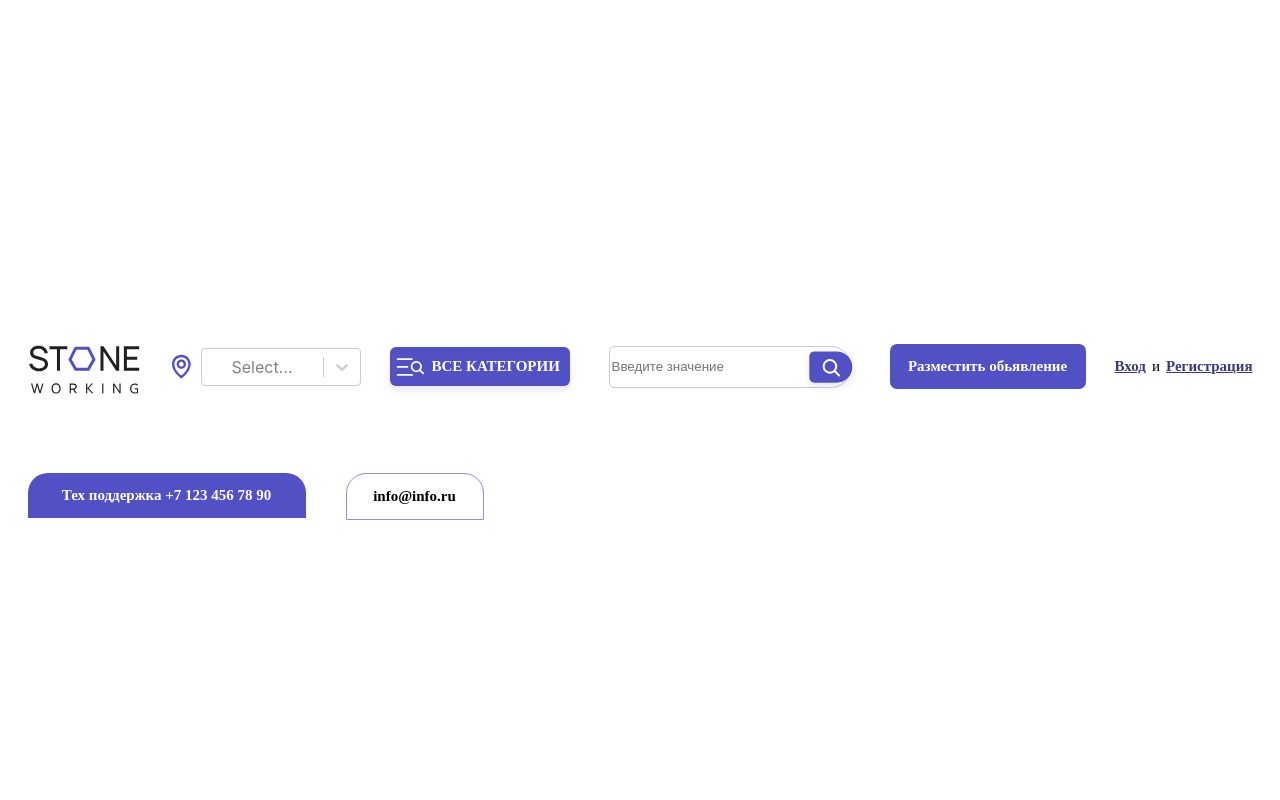
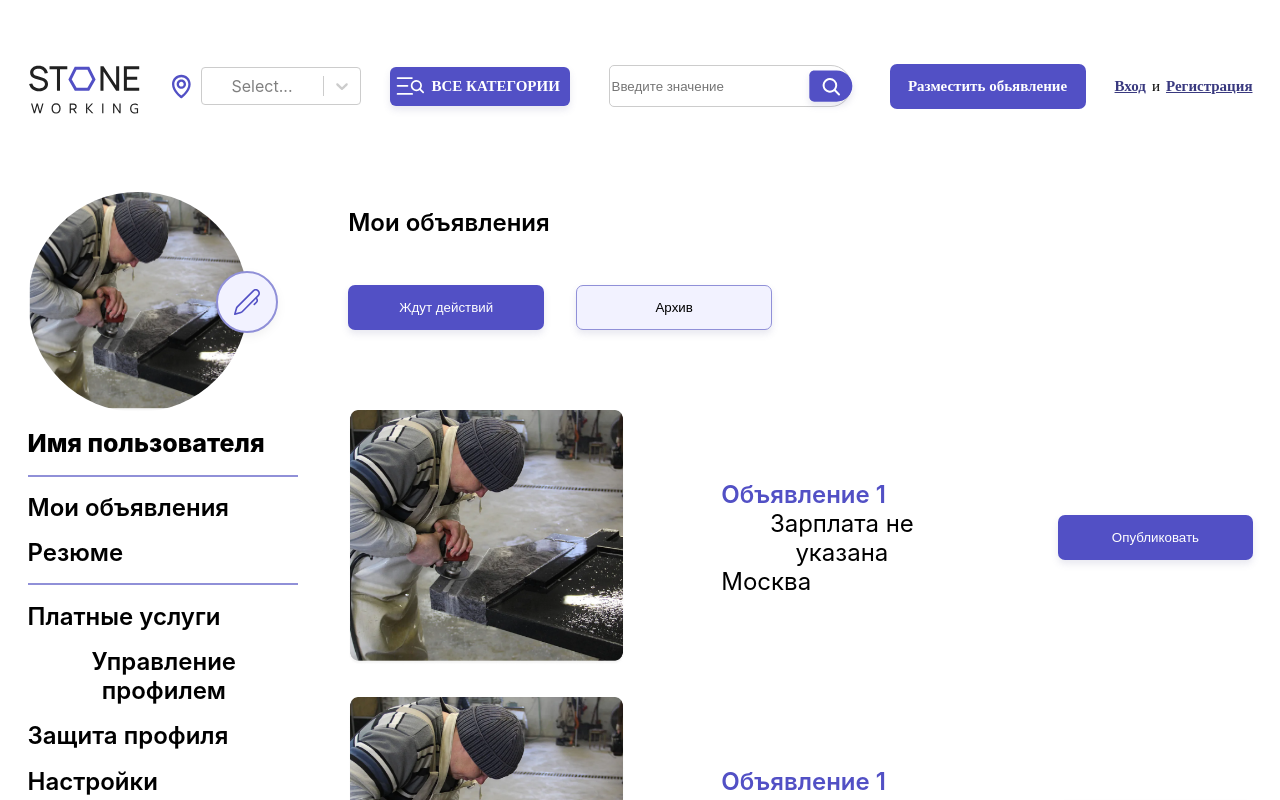
Before and after one commit to VYACHESLAV204/adele-granit1, a React (Vite) app: page /my-ads in a window 1280 px wide. Shown: the top 800 px of the page. Built offline with nearby package versions, Linux system fonts and the light colour scheme; no server answers; a web font is replaced by a local one.

Commit message:
Страница мои объявления

```diff
--- a/src/App.tsx
+++ b/src/App.tsx
@@ -12,6 +12,7 @@ import Summary from './Components/buildPages/summary/Summary.js'
 import Settings from './Components/buildPages/settingsProfile/Settings.js'
 import Defence from './Components/buildPages/profileDefence/defence.js'
 import InfoProfile from './Components/buildPages/infoProfile/infoProfile.js'
+import MyAds from './Components/buildPages/myAds/myAds.js'
 
 function App() {
 	const [modalType, setModalType] = useState<'auth' | 'reg' | ''>('')
@@ -124,6 +125,10 @@ mainPage - cardData replace to backend card any category
 							path='/info-profile'
 							element={<InfoProfile/>}
 							/>
+						<Route
+							path='/my-ads/'
+							element={<MyAds/>}
+							/>
 					</Routes>
 				</Layout>
 			</div>
--- /dev/null
+++ b/src/Components/buildPages/myAds/myAds.module.css
@@ -0,0 +1,149 @@
+h2{
+    margin: 0;
+    padding: 0;
+}
+h3{
+    margin: 0;
+    padding: 0;
+}
+p{
+    margin: 0;
+    padding: 0;
+}
+
+.sectionContainer{
+    display: flex;
+    align-items: flex-start;
+}
+.mainTitle{
+    font-size: 24px;
+    font-style: normal;
+    font-weight: 600;
+    line-height: normal;
+    margin-top: 6rem;
+}
+.secondTitle{
+    font-size: 20px;
+    font-style: normal;
+    font-weight: 600;
+    line-height: normal;
+}
+.btn{
+	border: 0;
+	color: #fff;
+	width: 196px;
+	height: 45px;
+	border-radius: 7px;
+	background: #5250C5;
+	box-shadow: 0px 4px 7px 0px rgba(99, 99, 151, 0.15);
+}
+.input{
+    width: 210px;
+	height: 39px;
+	border-radius: 5px;
+	border: 1px solid #9090D8;
+	background: #F2F2FF;
+	box-shadow: 0px 4px 4px 0px rgba(0, 0, 0, 0.05);
+	margin-top: 15px;
+	padding-left: 10px;
+}
+.leftWrapper{
+    display:flex;
+    flex-direction: column;
+    align-items: flex-start;
+    margin-top: 5rem;
+    margin-right: 3rem;
+}
+.rightWrapper{
+    display: flex;
+    flex-direction: column;
+    align-items: flex-start;
+}
+.btnBox{
+    margin-top: 2rem;
+    margin-bottom: 5rem;
+}
+.textContainer{
+    height: 50vh;
+    display: flex;
+    flex-direction: column;
+    align-items: flex-start;
+    justify-content: space-evenly;
+}
+.textContent{
+    font-size: 24px;
+    font-style: normal;
+    font-weight: 600;
+    line-height: normal;
+}
+.imageBox{
+    display: flex;
+    flex-direction: row;
+    align-items: center;
+}
+.imageItem{
+    width: 220px;
+    height: 220px;
+    border-radius: 100%;
+}
+.iconItem{
+    width: 26px;
+    height: 26px;
+}
+.imageIcon{
+    display: flex;
+    align-items: center;
+    justify-content: center;
+    width: 58px;
+    height: 58px;
+    background-color: #F2F2FF;
+    border: 2px solid #9090D8;
+    border-radius: 100%;
+    filter: drop-shadow(0px 4px 4px rgba(0, 0, 0, 0.05));
+    margin-left: -2rem;
+}
+.userName{
+    font-size: 25px;
+    font-style: normal;
+    font-weight: 800;
+    line-height: normal;
+}
+.line{
+    width: 270px;
+    height: 2px;
+    background-color:#9090D8
+}
+.secondBtn{
+    border: 1px solid #9090D8;
+    background-color: #F2F2FF;
+    color: #000;
+    margin-left: 2rem;
+}
+.cardItem{
+    width: 100%;
+    display: flex;
+    justify-content: space-evenly;
+    align-items:center;
+    margin-bottom: 2rem;
+}
+.cardImg{
+    width: 280px;
+    height: 255px;
+    margin-right: 6rem;
+}
+.cardText{
+    display: flex;
+    flex-direction: column;
+    align-items:flex-start;
+    justify-content: center;
+    margin-right: 6rem;
+}
+.textInCard{
+    font-size: 24px;
+    font-style: normal;
+    font-weight: 400;
+    line-height: normal;
+}
+.colorPurple{
+   color:#5250C5;
+}
--- /dev/null
+++ b/src/Components/buildPages/myAds/myAds.tsx
@@ -0,0 +1,67 @@
+import s from './myAds.module.css'
+import photo from '../../../assets/photoFromInnerCard.png'
+import editPen from '../../../assets/editPan.svg'
+
+const myAds = () => {
+  return (
+    <div className={s.sectionContainer}>
+        <div className={s.leftWrapper}>
+            <div className={s.imageBox}>
+                <img className={s.imageItem} src={photo} alt="" />
+                <div className={s.imageIcon}>
+                    <img className={s.iconItem} src={editPen} alt="" />
+                </div>
+            </div>
+            <div className={s.textContainer}>
+                <h2 className={s.userName}>Имя пользователя</h2>
+                <div className={s.line}></div>
+                <p className={s.textContent}>Мои объявления</p>
+                <p className={s.textContent}>Резюме</p>
+                <div className={s.line}></div>
+                <p className={s.textContent}>Платные услуги</p>
+                <p className={s.textContent}>Управление профилем</p>
+                <p className={s.textContent}>Защита профиля</p>
+                <p className={s.textContent}>Настройки</p>
+            </div>
+        </div>
+        <div className={s.rightWrapper}>
+            <h1 className={s.mainTitle}>Мои объявления</h1>
+            <div className={s.btnBox}>
+                <button className={s.btn}>Ждут действий</button>
+                <button className={`${s.btn} ${s.secondBtn}`}>Архив</button>
+            </div>
+            <div className={s.cardBox}>
+                <div className={s.cardItem}>
+                    <img className={s.cardImg} src={photo} alt="" />
+                    <div className={s.cardText}>
+                        <p className={`${s.textContent} ${s.colorPurple}`}>Объявление 1</p>
+                        <p className={`${s.textInCard} ${s.textInCard}`}>Зарплата не указана</p>
+                        <p className={`${s.textInCard} ${s.textInCard}`}>Москва</p>
+                    </div>
+                    <button className={s.btn}>Опубликовать</button>
+                </div>
+                <div className={s.cardItem}>
+                    <img className={s.cardImg} src={photo} alt="" />
+                    <div className={s.cardText}>
+                        <p className={`${s.textContent} ${s.colorPurple}`}>Объявление 1</p>
+                        <p className={`${s.textInCard} ${s.textInCard}`}>Зарплата не указана</p>
+                        <p className={`${s.textInCard} ${s.textInCard}`}>Москва</p>
+                    </div>
+                    <button className={s.btn}>Опубликовать</button>
+                </div>
+                <div className={s.cardItem}>
+                    <img className={s.cardImg} src={photo} alt="" />
+                    <div className={s.cardText}>
+                        <p className={`${s.textContent} ${s.colorPurple}`}>Объявление 1</p>
+                        <p className={`${s.textInCard} ${s.textInCard}`}>Зарплата не указана</p>
+                        <p className={`${s.textInCard} ${s.textInCard}`}>Москва</p>
+                    </div>
+                    <button className={s.btn}>Опубликовать</button>
+                </div>
+            </div>
+        </div>
+    </div>
+  )
+}
+
+export default myAds
```
